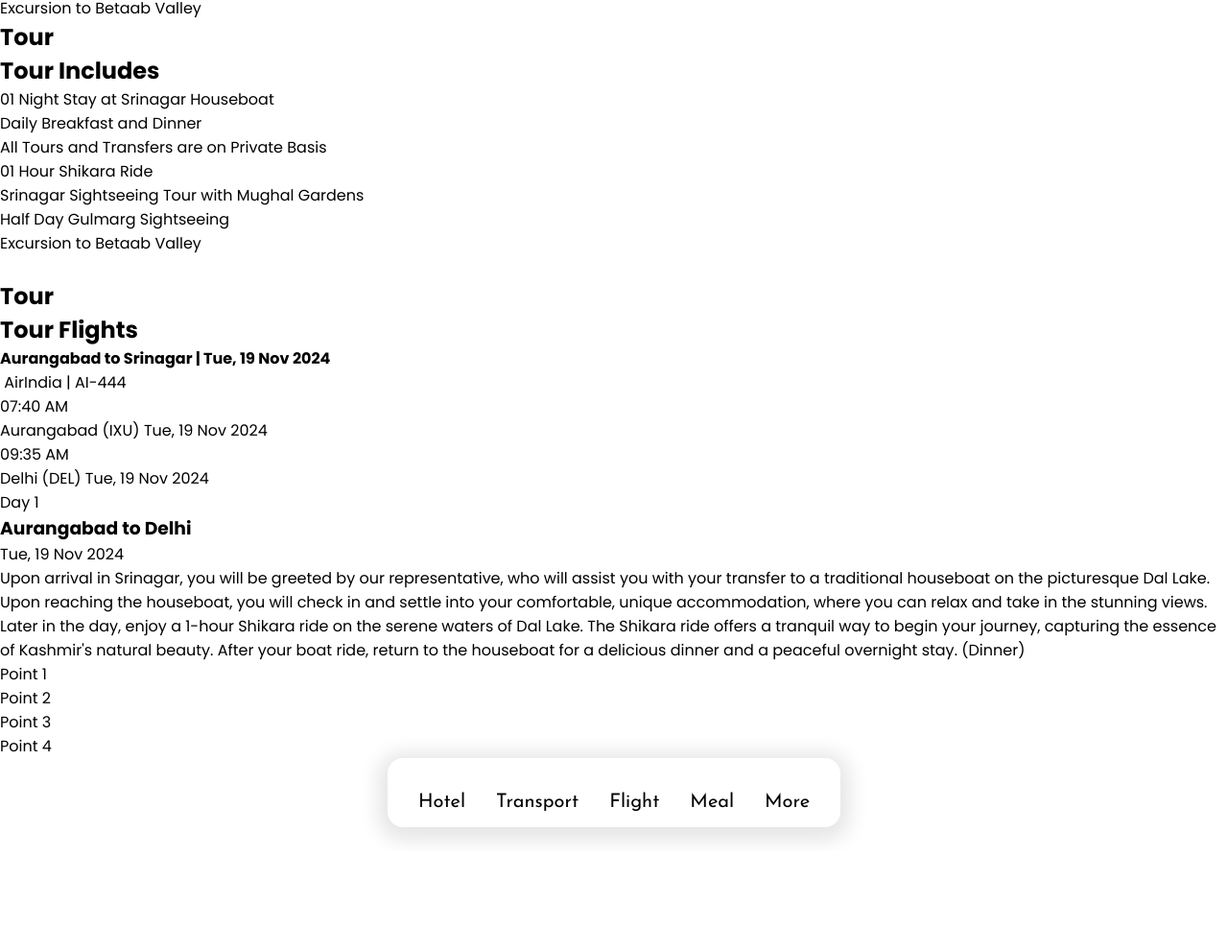
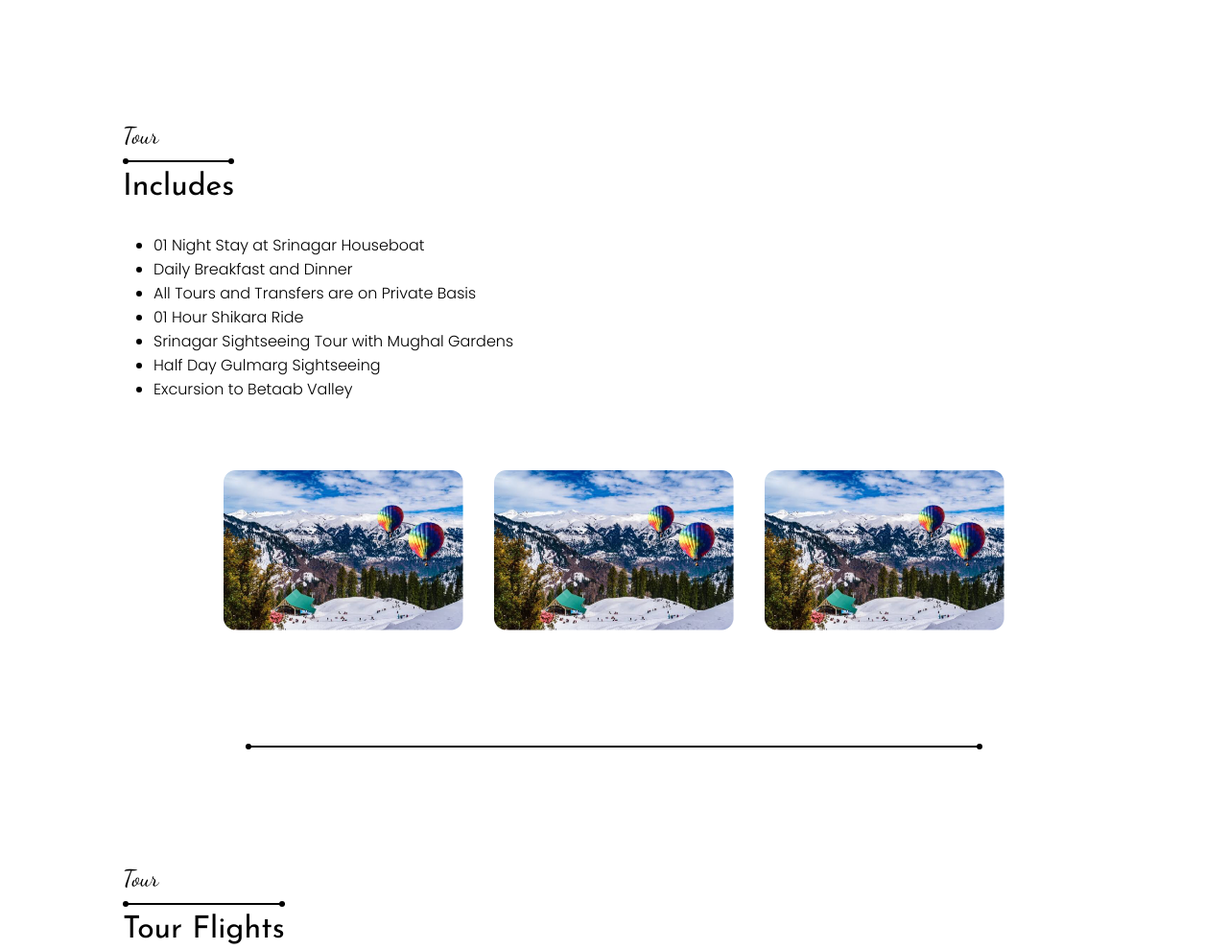
Before and after one commit to AdilShaikh-Developer/safarbook-package-ui, a plain HTML site: page index.html in a window 1280 px wide. Shown: the part 1807-2797 px from the top of the page at 96% size. Before the commit the page ends 2694 px from the top, so only its background shows below. Drawn offline with Linux system fonts and the light colour scheme.

Commit message:
completed till tour flights

```diff
--- a/assets/style.css
+++ b/assets/style.css
@@ -20,18 +20,22 @@ body {
   margin: auto;
   padding: 1rem 2rem;
   width: min-content;
-  display: flex;
-  text-align: center;
+  display: grid;
+  grid-template-columns: repeat(5, 1fr);
   gap: 2rem;
 
   list-style: none;
 
   font-family: var(--heading-font);
-  font-size: 1.25rem;
 
   background: #fff;
   border-radius: 1rem;
   box-shadow: 0px 4px 20px 10px rgba(0, 0, 0, 0.1);
+}
+.tour-features-list li {
+  display: flex;
+  flex-direction: column;
+  align-items: center;
 }
 .tour-features-list .tour-feature-icon-container {
   display: grid;
@@ -39,11 +43,78 @@ body {
   aspect-ratio: 1 / 1;
   border-radius: 50%;
   background: #ffbe00a6;
-  width: 75px;
-  height: 75px;
+  width: 35px;
+  height: 35px;
+  padding: 10px;
 }
 .tour-features-list img {
-  object-fit: contain;
+  width: 100%;
+}
+
+.divider {
+  margin: 5px auto;
+  width: 100%;
+  height: 2px;
+  /* background: #b2b2b2; */
+  background: #000;
+
+  position: relative;
+}
+.divider::before,
+.divider::after {
+  content: "";
+  position: absolute;
+  top: -100%;
+
+  height: 6px;
+  width: 6px;
+  /* background: #b2b2b2; */
+  background: #000;
+  border-radius: 50%;
+}
+.divider::before {
+  left: 0;
+}
+.divider::after {
+  right: 0;
+}
+
+h1 span,
+h2 span {
+  font-family: var(--accent-font);
+}
+
+h1,
+h2,
+h3,
+h4,
+h5,
+h6 {
+  font-family: var(--heading-font);
+}
+h2 {
+  font-size: 2rem;
+  font-weight: 400;
+  width: max-content;
+}
+h2 span {
+  font-size: 1.5rem;
+}
+h2 .divider {
+  margin: 10px;
+  margin-left: 0;
+}
+
+.tour-images-container {
+  margin: 5vh 0;
+  display: flex;
+  align-items: center;
+  justify-content: center;
+  flex-wrap: wrap;
+  gap: 2rem;
+}
+.tour-images-container img {
+  max-width: 250px;
 }
 
 /* header */
@@ -55,24 +126,25 @@ header nav > ul {
   list-style: none;
 }
 header nav img {
-  max-width: 200px;
+  max-width: 150px;
 }
 header nav ul li:nth-child(2) {
   padding: 1rem 2rem;
   display: flex;
   flex-direction: column;
   align-items: center;
-  gap: 10px;
+  gap: 5px;
 
   border: 1px solid #d1d5da66;
   border-radius: 1rem;
   font-family: var(--heading-font);
 }
 header nav ul li:nth-child(2) span:nth-child(1) {
+  font-size: 0.75rem;
   color: #8a8a8a;
 }
 header nav ul li:nth-child(2) span:nth-child(2) {
-  font-size: 2rem;
+  font-size: 1.5rem;
   font-weight: 700;
   position: relative;
 }
@@ -106,17 +178,90 @@ header nav ul li:nth-child(2) span:nth-child(2)::after {
   text-align: center;
 }
 .explore-section h1 {
-  font-size: 5rem;
-  font-family: var(--heading-font);
+  font-size: 4rem;
 }
-.explore-section h1 span {
-  font-family: var(--accent-font);
+
+.explore-section .divider {
+  width: 40vw;
+}
+.explore-section h1 .heading {
+  margin: 2rem 0;
 }
 .explore-section p {
-  font-size: 1.25rem;
   font-weight: 300;
 }
 .explore-section > span {
-  font-size: 2rem;
+  font-size: 1.5rem;
   font-family: var(--heading-font);
 }
+
+.tour-highlights,
+.tour-includes {
+  margin: 5vh 5vw;
+  padding: 5vh 5vw;
+}
+
+.tour-highlights ul,
+.tour-includes ul {
+  padding: 2rem;
+  font-weight: 300;
+}
+
+.tour-includes + .divider {
+  margin: 5vh 20vw;
+  margin-bottom: 10vh;
+  width: 60vw;
+}
+
+.tour-flights {
+  margin: 5vh 5vw;
+  padding: 5vh 5vw;
+}
+.tour-flights h2 {
+  margin-bottom: 5vh;
+}
+
+.tour-flights .flight {
+  display: flex;
+  flex-direction: column;
+  gap: 2rem;
+
+  padding: 2rem 1rem;
+}
+
+.tour-flights .flight > div:first-child {
+  color: #6c6c6c;
+
+  display: flex;
+  align-items: center;
+  gap: 1rem;
+}
+.tour-flights .flight > div:first-child img {
+  height: 1.5rem;
+}
+
+.tour-flights .routes-container .route {
+  height: 50px;
+  width: min(100%, 500px);
+  display: grid;
+  grid-template-columns: max-content 5px 1fr 1fr;
+  place-content: center;
+  gap: 2rem;
+}
+.tour-flights .routes-container .route .divider {
+  margin: 0;
+  height: 50px;
+  width: 1px;
+
+  transform: translateY(25%);
+}
+.tour-flights .routes-container .route .divider::before {
+  top: 0;
+  left: -2px;
+}
+.tour-flights .routes-container .route .divider::after {
+  display: none;
+}
+.tour-flights .routes-container .route:last-child .divider {
+  background: #fff;
+}
--- a/index.html
+++ b/index.html
@@ -44,7 +44,6 @@
             <div class="tour-feature-icon-container">
               <img src="./assets/logos/meal.png" alt="" />
             </div>
-
             Meal
           </li>
           <li>
@@ -62,9 +61,9 @@
         <h1>
           <span>Explore</span>
           <div class="divider"></div>
-          Amazing Kashmir
+          <div class="heading">Amazing Kashmir</div>
+          <div class="divider"></div>
         </h1>
-        <div class="divider"></div>
         <p>
           Embark on an enchanting 6-day journey through the breathtaking
           landscapes of Kashmir. Your adventure begins in Srinagar with a warm
@@ -85,7 +84,7 @@
         <h2>
           <span>Tour</span>
           <div class="divider"></div>
-          Tour Highlights
+          Highlights
         </h2>
         <ul>
           <li>
@@ -104,7 +103,7 @@
         <h2>
           <span>Tour</span>
           <div class="divider"></div>
-          Tour Includes
+          Includes
         </h2>
         <ul>
           <li>01 Night Stay at Srinagar Houseboat</li>
@@ -116,9 +115,9 @@
           <li>Excursion to Betaab Valley</li>
         </ul>
         <div class="tour-images-container">
-          <img src="" alt="" />
-          <img src="" alt="" />
-          <img src="" alt="" />
+          <img src="./assets/images/tour-images.png" alt="" />
+          <img src="./assets/images/tour-images.png" alt="" />
+          <img src="./assets/images/tour-images.png" alt="" />
         </div>
       </div>
       <div class="divider"></div>
@@ -129,10 +128,10 @@
           Tour Flights
         </h2>
         <div class="flight-details">
-          <h4>Aurangabad to Srinagar | Tue, 19 Nov 2024</h4>
+          <h4>✈️ Aurangabad to Srinagar | Tue, 19 Nov 2024</h4>
           <div class="flight">
             <div>
-              <img src="" alt="" />
+              <img src="./assets/logos/air-india.png" alt="" />
               <span>AirIndia | AI-444</span>
             </div>
             <div class="routes-container">
@@ -153,6 +152,11 @@
         </div>
       </div>
       <div class="tour-itinerary">
+        <h2>
+          <span>Tour</span>
+          <div class="divider"></div>
+          Itinerary
+        </h2>
         <div class="days">
           <span>Day 1</span>
           <div class="details">
```
Also changed, not shown: assets/logos/air-india.png (added).
